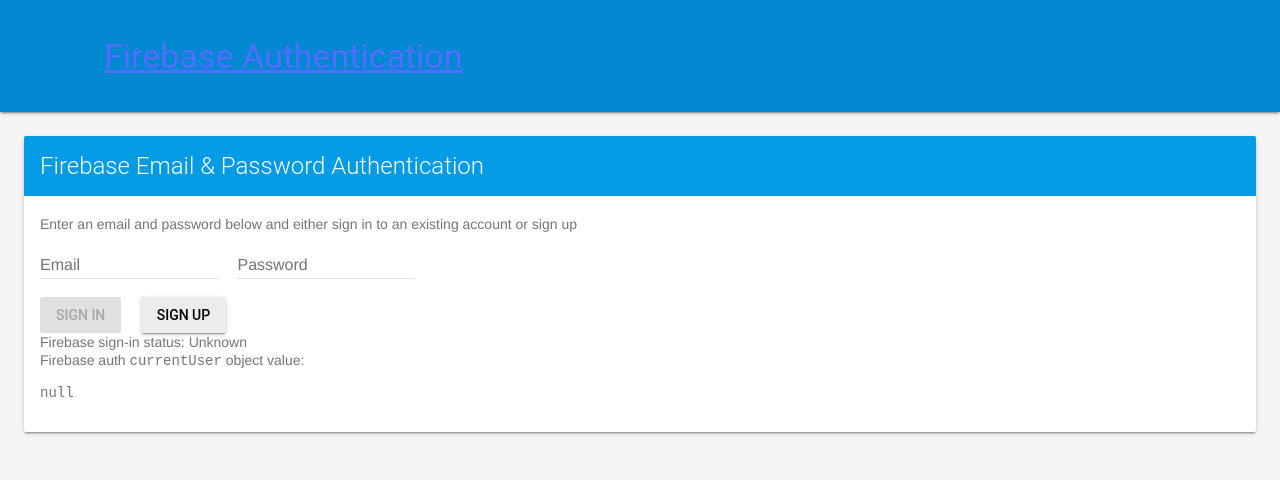
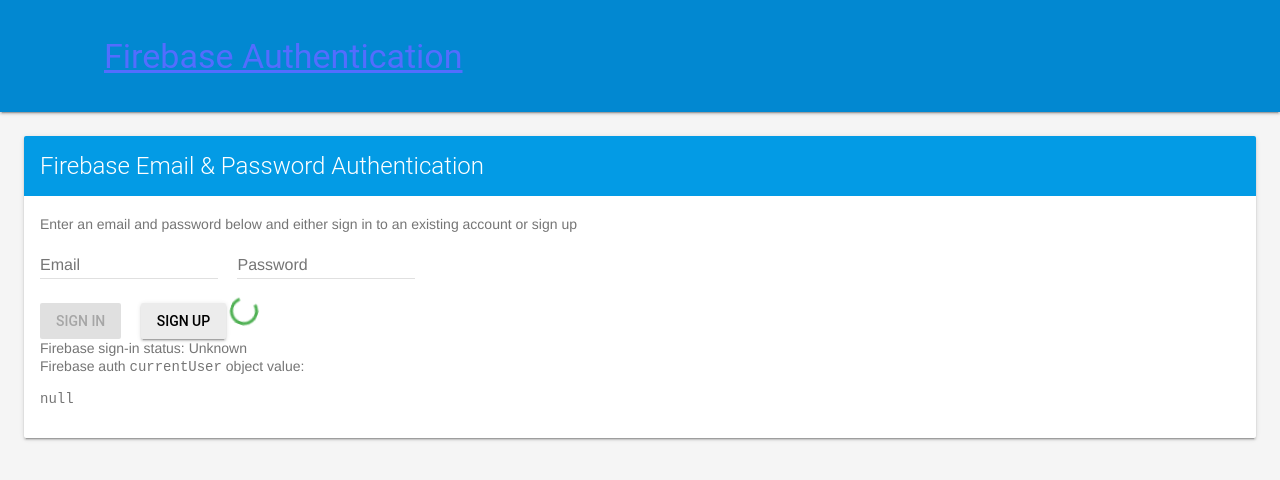
Before and after one commit to slothgamez/fireplex.github.io, a Jekyll site: the page firebasee/auth/passreset.html, which Jekyll copies as it is, in a window 1280 px wide. Shown: the top 480 px of the page. Built offline with Jekyll 4.4.1, drawn with Linux system fonts in a browser that asks for light colours; nearby versions of some CDN libraries; comment, search, counter and statistics services are not loaded.

Commit message:
Update passreset.html

```diff
--- a/firebasee/auth/passreset.html
+++ b/firebasee/auth/passreset.html
@@ -79,7 +79,7 @@
           <button disabled class="mdl-button mdl-js-button mdl-button--raised" id="quickstart-sign-in" name="signin">Sign In</button>
           &nbsp;&nbsp;&nbsp;
           <button class="mdl-button mdl-js-button mdl-button--raised" id="quickstart-sign-up" name="signup">Sign Up</button>
-          <div id="progactive" style="width:200px" class="mdl-js-progress mdl-progress--indeterminate"></div>
+          <div class="mdl-spinner mdl-js-spinner is-active"></div>
 
           <!-- Container where we'll display the user details -->
           <div class="quickstart-user-details-container">
```
